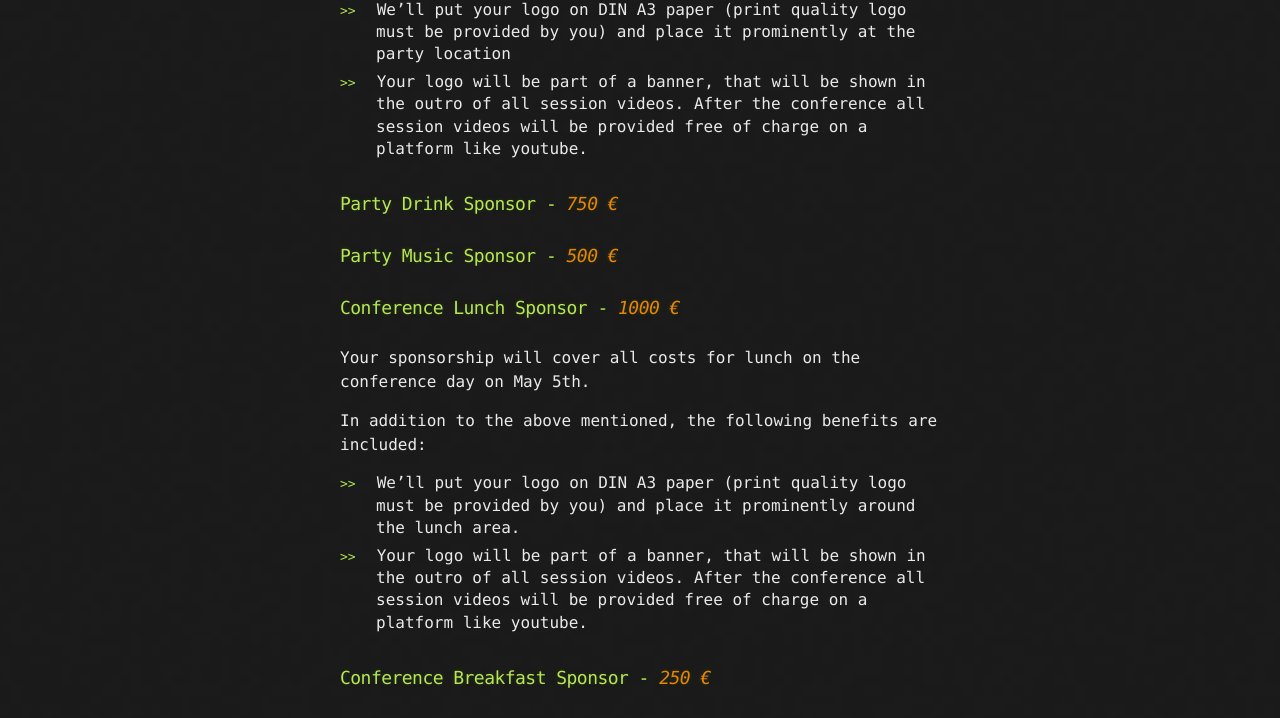
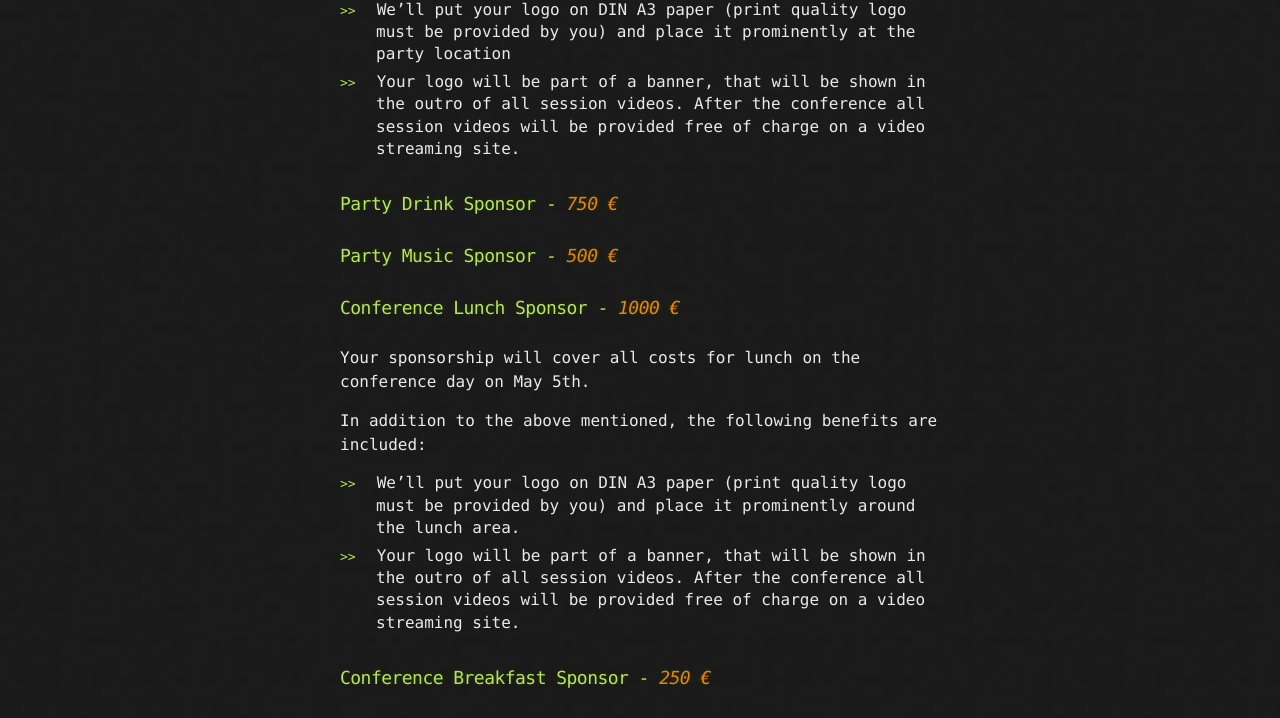
Before and after one commit to BreathingCode/BreathingCode.github.io, a Jekyll site: the page built from sponsoring.md, in a window 1280 px wide. Shown: the part 962-1680 px from the top of the page. Built offline with Jekyll 4.4.1, drawn with Linux system fonts in a browser that asks for light colours; nearby versions of some CDN libraries; Markdown is read by kramdown in place of the engine named in the settings.

Commit message:
Kleine Umformulierung auf Sponsorseite

```diff
--- a/sponsoring.md
+++ b/sponsoring.md
@@ -34,7 +34,7 @@ In addition to the above mentioned, the following benefits are included:
   you) and place it prominently at the party location
 * Your logo will be part of a banner, that will be shown in the outro of all
   session videos. After the conference all session videos will be provided free
-  of charge on a platform like youtube.
+  of charge on a video streaming site.
 
 ### Party Drink Sponsor - *750 €*
 
@@ -50,7 +50,7 @@ In addition to the above mentioned, the following benefits are included:
   you) and place it prominently around the lunch area.
 * Your logo will be part of a banner, that will be shown in the outro of all
   session videos. After the conference all session videos will be provided free
-  of charge on a platform like youtube.
+  of charge on a video streaming site.
 
 
 ### Conference Breakfast Sponsor - *250 €*
```
